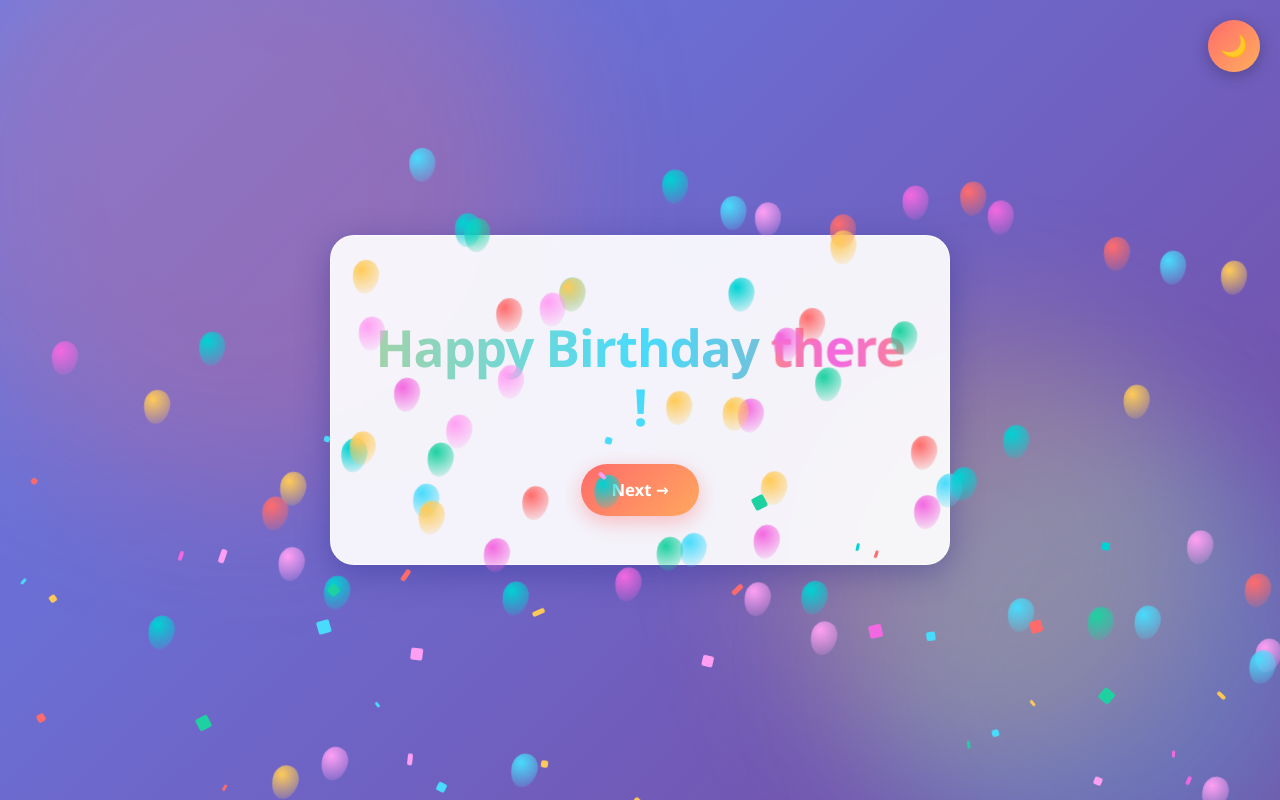
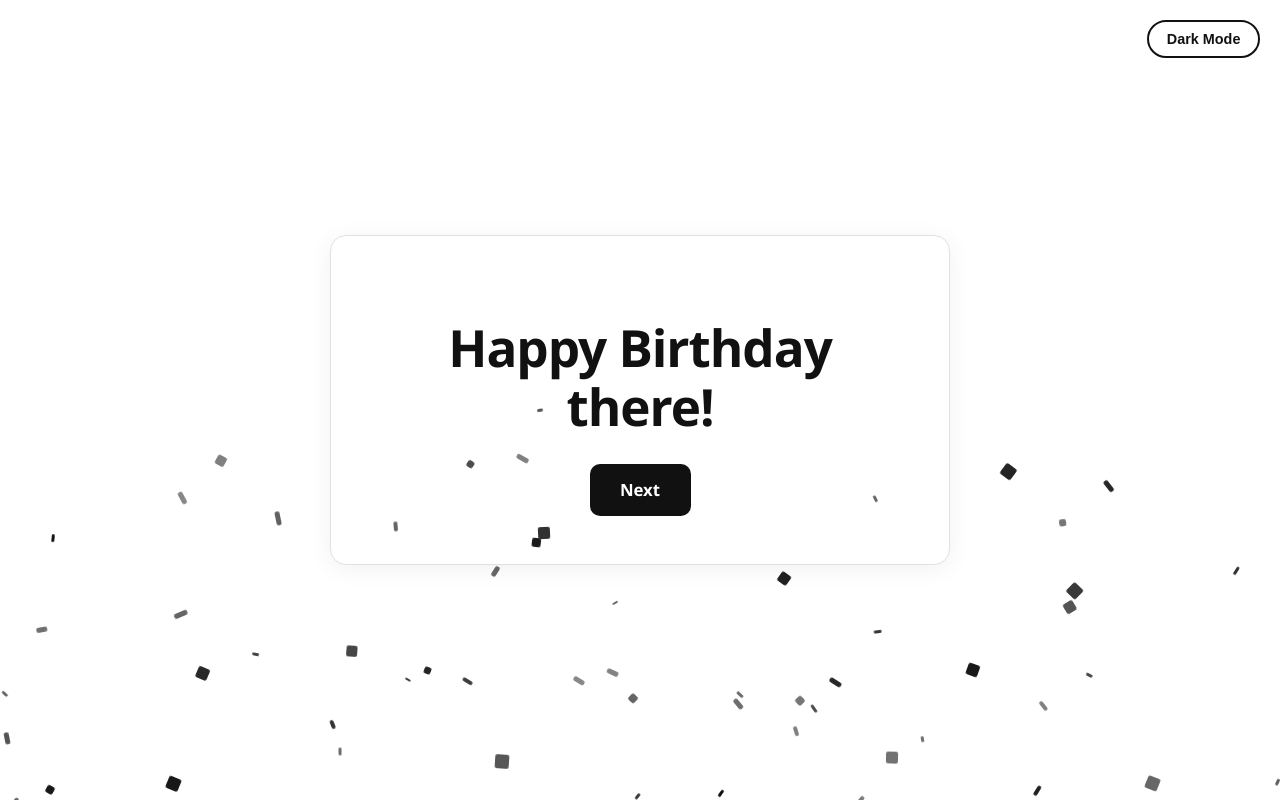
Before and after one commit to Only2Delts/birthday-site, a plain HTML site: page public/birthday.html in a window 1280 px wide. Drawn offline with Linux system fonts and the light colour scheme.

Commit message:
Switch to clean black & white design, text-based theme toggle

```diff
--- a/public/birthday.html
+++ b/public/birthday.html
@@ -6,15 +6,10 @@
     <title>Happy Birthday!</title>
     <link rel="stylesheet" href="css/styles.css">
 </head>
-<body class="party-page">
-    <div class="bg-blobs" aria-hidden="true">
-        <div class="blob blob-1"></div>
-        <div class="blob blob-2"></div>
-        <div class="blob blob-3"></div>
-    </div>
+<body>
     <div class="container pop-in">
-        <h1 id="birthdayMessage" class="gradient-text bounce-in">Happy Birthday!</h1>
-        <a href="respect.html" class="nav-button btn-primary">Next →</a>
+        <h1 id="birthdayMessage" class="bounce-in">Happy Birthday!</h1>
+        <a href="respect.html" class="nav-button btn-primary">Next</a>
     </div>
     <script src="js/theme.js"></script>
     <script src="js/birthday.js"></script>
--- a/public/css/styles.css
+++ b/public/css/styles.css
@@ -1,27 +1,24 @@
 /* ============ THEME VARIABLES ============ */
 :root {
-    --bg-light: linear-gradient(135deg, #667eea 0%, #764ba2 100%);
-    --container-light: rgba(255, 255, 255, 0.92);
-    --text-light: #2d3436;
-    --button-light: linear-gradient(135deg, #ff6b6b 0%, #feca57 100%);
-    --button-hover-light: linear-gradient(135deg, #ff5252 0%, #ffd32a 100%);
-    --border-light: rgba(255, 255, 255, 0.6);
-    --shadow-light: rgba(31, 38, 135, 0.37);
-    --grad-1: #ff6b6b;
-    --grad-2: #feca57;
-    --grad-3: #48dbfb;
-    --blob-opacity: 0.25;
+    --bg-light: #ffffff;
+    --text-light: #111111;
+    --muted-light: #666666;
+    --container-light: #ffffff;
+    --border-light: #e0e0e0;
+    --button-bg: #111111;
+    --button-text: #ffffff;
+    --button-hover: #333333;
 }
 
 body.dark-mode {
-    --bg-light: linear-gradient(135deg, #0f0c29 0%, #302b63 50%, #24243e 100%);
-    --container-light: rgba(30, 30, 60, 0.85);
-    --text-light: #f5f6fa;
-    --button-light: linear-gradient(135deg, #a55eea 0%, #48dbfb 100%);
-    --button-hover-light: linear-gradient(135deg, #8854d0 0%, #0abde3 100%);
-    --border-light: rgba(255, 255, 255, 0.15);
-    --shadow-light: rgba(0, 0, 0, 0.6);
-    --blob-opacity: 0.12;
+    --bg-light: #0d0d0d;
+    --text-light: #f5f5f5;
+    --muted-light: #999999;
+    --container-light: #161616;
+    --border-light: #2a2a2a;
+    --button-bg: #f5f5f5;
+    --button-text: #111111;
+    --button-hover: #d4d4d4;
 }
 
 /* ============ BASE ============ */
@@ -36,51 +33,26 @@ body {
     align-items: center;
     min-height: 100vh;
     background: var(--bg-light);
-    background-attachment: fixed;
     color: var(--text-light);
-    transition: background 0.5s ease, color 0.3s ease;
+    transition: background 0.3s ease, color 0.3s ease;
     overflow-x: hidden;
 }
 
-/* ============ ANIMATED BACKGROUND BLOBS ============ */
-.bg-blobs {
-    position: fixed;
-    inset: 0;
-    z-index: -1;
-    overflow: hidden;
-}
-
-.blob {
-    position: absolute;
-    border-radius: 50%;
-    filter: blur(70px);
-    opacity: var(--blob-opacity);
-    animation: blobFloat 14s ease-in-out infinite;
-}
-
-.blob-1 { width: 45vmax; height: 45vmax; background: #ff6b6b; top: -10%; left: -10%; }
-.blob-2 { width: 40vmax; height: 40vmax; background: #48dbfb; bottom: -10%; right: -10%; animation-delay: -4s; }
-.blob-3 { width: 35vmax; height: 35vmax; background: #feca57; top: 40%; left: 60%; animation-delay: -8s; }
-
-@keyframes blobFloat {
-    0%, 100% { transform: translate(0, 0) scale(1); }
-    33%      { transform: translate(6vw, -4vh) scale(1.1); }
-    66%      { transform: translate(-4vw, 5vh) scale(0.95); }
-}
-
-/* ============ CONTAINER (glassmorphism) ============ */
+/* ============ CONTAINER ============ */
 .container {
     text-align: center;
     background: var(--container-light);
     padding: 3rem 2.5rem;
-    border-radius: 24px;
+    border-radius: 16px;
     border: 1px solid var(--border-light);
-    box-shadow: 0 8px 32px var(--shadow-light);
-    backdrop-filter: blur(14px);
-    -webkit-backdrop-filter: blur(14px);
+    box-shadow: 0 4px 24px rgba(0, 0, 0, 0.06);
     max-width: 620px;
     width: 90%;
-    transition: background 0.5s ease, border-color 0.3s ease;
+    transition: background 0.3s ease, border-color 0.3s ease;
+}
+
+body.dark-mode .container {
+    box-shadow: 0 4px 24px rgba(0, 0, 0, 0.6);
 }
 
 /* ============ ENTRANCE ANIMATIONS ============ */
@@ -120,51 +92,6 @@ h1 {
     line-height: 1.15;
 }
 
-.gradient-text {
-    background: linear-gradient(90deg, var(--grad-1), var(--grad-2), var(--grad-3), var(--grad-1));
-    background-size: 300% auto;
-    -webkit-background-clip: text;
-    background-clip: text;
-    -webkit-text-fill-color: transparent;
-    animation: gradientFlow 4s linear infinite;
-}
-
-@keyframes gradientFlow {
-    to { background-position: 300% center; }
-}
-
-.name-shine {
-    background: linear-gradient(90deg, #f368e0, #ff9f43, #f368e0);
-    background-size: 200% auto;
-    -webkit-background-clip: text;
-    background-clip: text;
-    -webkit-text-fill-color: transparent;
-    animation: gradientFlow 2s linear infinite;
-    display: inline-block;
-    animation-name: gradientFlow, wiggle;
-    animation-duration: 2s, 2.4s;
-    animation-iteration-count: infinite, infinite;
-    animation-timing-function: linear, ease-in-out;
-}
-
-@keyframes wiggle {
-    0%, 100% { transform: rotate(0) scale(1); }
-    25%      { transform: rotate(-1.5deg) scale(1.03); }
-    75%      { transform: rotate(1.5deg) scale(1.03); }
-}
-
-/* ============ FLOATING EMOJI ============ */
-.emoji-float {
-    font-size: 3.5rem;
-    margin-bottom: 0.75rem;
-    animation: floaty 3s ease-in-out infinite;
-}
-
-@keyframes floaty {
-    0%, 100% { transform: translateY(0) rotate(-4deg); }
-    50%      { transform: translateY(-14px) rotate(4deg); }
-}
-
 /* ============ FORM ============ */
 form {
     display: flex;
@@ -176,103 +103,81 @@ form {
 input[type="text"] {
     padding: 0.9rem 1.2rem;
     font-size: 1.1rem;
-    border: 2px solid transparent;
-    border-radius: 999px;
+    border: 2px solid var(--border-light);
+    border-radius: 10px;
     width: min(280px, 100%);
     outline: none;
     color: var(--text-light);
     background: var(--container-light);
-    box-shadow: inset 0 2px 8px rgba(0, 0, 0, 0.06), 0 0 0 2px var(--border-light);
-    transition: box-shadow 0.3s ease, transform 0.2s ease;
+    transition: border-color 0.25s ease;
 }
 
 input[type="text"]:focus {
-    transform: translateY(-2px);
-    box-shadow: inset 0 2px 8px rgba(0, 0, 0, 0.06),
-                0 0 0 3px #48dbfb,
-                0 8px 24px rgba(72, 219, 251, 0.35);
+    border-color: var(--text-light);
 }
 
-input::placeholder { opacity: 0.55; }
+input::placeholder { color: var(--muted-light); }
 
 /* ============ BUTTONS ============ */
 .btn-primary,
 .nav-button {
     padding: 0.9rem 1.9rem;
     font-size: 1.05rem;
-    font-weight: 700;
-    background: var(--button-light);
-    background-size: 180% auto;
-    color: white;
+    font-weight: 600;
+    background: var(--button-bg);
+    color: var(--button-text);
     border: none;
-    border-radius: 999px;
+    border-radius: 10px;
     cursor: pointer;
     text-decoration: none;
     display: inline-block;
-    transition: background-position 0.4s ease, transform 0.2s ease, box-shadow 0.3s ease;
-    box-shadow: 0 6px 20px rgba(255, 107, 107, 0.4);
+    transition: background 0.25s ease, transform 0.2s ease;
 }
 
 .btn-primary:hover, .nav-button:hover {
-    background-position: right center;
-    transform: translateY(-3px) scale(1.04);
-    box-shadow: 0 10px 28px rgba(255, 107, 107, 0.55);
+    background: var(--button-hover);
+    transform: translateY(-2px);
 }
 
 .btn-primary:active, .nav-button:active {
-    transform: translateY(0) scale(0.98);
+    transform: translateY(0);
 }
 
-/* ============ CONFETTI ============ */
+/* ============ CONFETTI (black & white) ============ */
 .confetti {
     position: fixed;
     top: -20px;
     z-index: 999;
     border-radius: 2px;
+    background: var(--text-light);
     animation: confettiFall linear forwards;
-}
-
-.confetti-balloon {
-    position: fixed;
-    top: -40px;
-    z-index: 998;
-    width: 26px;
-    height: 34px;
-    border-radius: 50% 50% 50% 50% / 42% 42% 58% 58%;
-    filter: blur(0.4px);
-    animation: balloonFall ease-in forwards;
 }
 
 @keyframes confettiFall {
     to { transform: translateY(110vh) rotate(720deg); }
 }
-@keyframes balloonFall {
-    to { transform: translateY(112vh) translateX(6vw) rotate(18deg); }
-}
 
-/* ============ THEME TOGGLE ============ */
+/* ============ THEME TOGGLE (text) ============ */
 .theme-toggle {
     position: fixed;
     top: 20px;
     right: 20px;
-    background: var(--button-light);
-    background-size: 180% auto;
-    border: none;
-    border-radius: 50%;
-    width: 52px;
-    height: 52px;
-    font-size: 1.35rem;
+    padding: 0.55rem 1.1rem;
+    background: transparent;
+    color: var(--text-light);
+    border: 2px solid var(--text-light);
+    border-radius: 999px;
+    font-size: 0.9rem;
+    font-weight: 600;
     cursor: pointer;
-    display: flex;
-    align-items: center;
-    justify-content: center;
-    transition: transform 0.3s ease, background-position 0.4s ease;
-    box-shadow: 0 4px 16px rgba(0, 0, 0, 0.25);
+    transition: background 0.25s ease, color 0.25s ease, transform 0.2s ease;
     z-index: 1000;
 }
 
 .theme-toggle:hover {
-    transform: rotate(90deg) scale(1.1);
+    background: var(--text-light);
+    color: var(--bg-light);
+    transform: translateY(-2px);
 }
 
 /* ============ RESPONSIVE ============ */
@@ -280,6 +185,7 @@ input::placeholder { opacity: 0.55; }
     .container { padding: 2rem 1.25rem; }
     form { flex-direction: column; align-items: stretch; }
     input[type="text"] { width: 100%; }
+    .theme-toggle { top: 12px; right: 12px; padding: 0.45rem 0.9rem; font-size: 0.8rem; }
 }
 
 @media (prefers-reduced-motion: reduce) {
--- a/public/js/birthday.js
+++ b/public/js/birthday.js
@@ -1,32 +1,21 @@
 document.addEventListener('DOMContentLoaded', function() {
     const name = localStorage.getItem('userName') || 'there';
     const message = document.getElementById('birthdayMessage');
-
     message.textContent = `Happy Birthday ${name}!`;
 
-    // Wrap the name in a gradient span
-    message.innerHTML = `Happy Birthday <span class="name-shine">${name}</span>!`;
-
-    const colors = ['#ff6b6b', '#feca57', '#48dbfb', '#ff9ff3', '#1dd1a1', '#f368e0', '#00d2d3'];
-    for (let i = 0; i < 150; i++) {
+    for (let i = 0; i < 120; i++) {
         setTimeout(createConfetti, Math.random() * 2500);
     }
 
     function createConfetti() {
         const confetti = document.createElement('div');
-        const type = Math.random() > 0.5 ? 'confetti' : 'confetti balloon';
-        confetti.className = type === 'confetti' ? 'confetti' : 'confetti-balloon';
+        confetti.className = 'confetti';
         confetti.style.left = Math.random() * 100 + 'vw';
-        if (type === 'confetti') {
-            confetti.style.backgroundColor = colors[Math.floor(Math.random() * colors.length)];
-            const size = 6 + Math.random() * 8;
-            confetti.style.width = size + 'px';
-            confetti.style.height = size * (Math.random() > 0.5 ? 1 : 0.4) + 'px';
-            confetti.style.animationDuration = (2.5 + Math.random() * 3) + 's';
-        } else {
-            confetti.style.background = `radial-gradient(circle at 30% 30%, ${colors[Math.floor(Math.random() * colors.length)]}, transparent)`;
-            confetti.style.animationDuration = (4 + Math.random() * 3) + 's';
-        }
+        const size = 6 + Math.random() * 8;
+        confetti.style.width = size + 'px';
+        confetti.style.height = size * (Math.random() > 0.5 ? 1 : 0.4) + 'px';
+        confetti.style.opacity = 0.5 + Math.random() * 0.5;
+        confetti.style.animationDuration = (2.5 + Math.random() * 3) + 's';
         document.body.appendChild(confetti);
         setTimeout(() => confetti.remove(), 7000);
     }
--- a/public/js/theme.js
+++ b/public/js/theme.js
@@ -13,13 +13,13 @@
         themeToggle.className = 'theme-toggle';
         themeToggle.id = 'themeToggle';
         themeToggle.setAttribute('aria-label', 'Toggle dark mode');
-        themeToggle.textContent = document.body.classList.contains('dark-mode') ? '☀️' : '🌙';
+        themeToggle.textContent = document.body.classList.contains('dark-mode') ? 'Light Mode' : 'Dark Mode';
         document.body.appendChild(themeToggle);
 
         themeToggle.addEventListener('click', function() {
             document.body.classList.toggle('dark-mode');
             const isDark = document.body.classList.contains('dark-mode');
-            themeToggle.textContent = isDark ? '☀️' : '🌙';
+            themeToggle.textContent = isDark ? 'Light Mode' : 'Dark Mode';
             localStorage.setItem('theme', isDark ? 'dark' : 'light');
         });
     });
```
Also changed, not shown: public/final.html (+2 -7 lines), public/index.html (+2 -8 lines), public/respect.html (+2 -7 lines).
